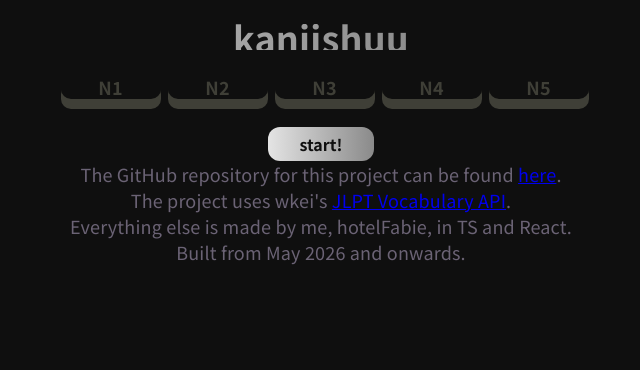
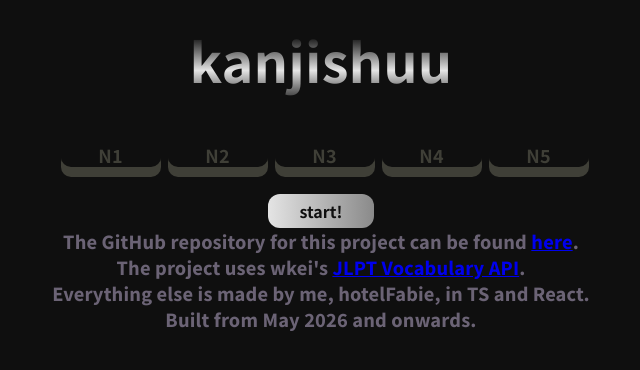
Before and after one commit to hotelFabie/kanjishuu, a React (Vite) app in the folder frontend/: page / in a window 1280 px wide. Shown: the top 370 px of the page, without its empty margins (319-959 px from the left). Built offline with nearby package versions, Linux system fonts and the light colour scheme.

Commit message:
possible gradient fix.

```diff
--- a/frontend/src/index.css
+++ b/frontend/src/index.css
@@ -1,5 +1,4 @@
 @import url('https://fonts.googleapis.com/css2?family=Noto+Sans+JP:wght@100..900&display=swap');
-
 /*matches root document, so it would be ideal to use this instead, having some sort of commons across the whole application.*/
 :root {
   --text: #6b6375;
@@ -19,6 +18,8 @@
   --mono: ui-monospace, Consolas, monospace;
 
   font: 18px/145% var(--sans);
+  font-weight: 800;
+  font-style: normal;
   letter-spacing: 0.18px;
   color-scheme: light dark;
   color: var(--text);
@@ -99,12 +100,19 @@ button {
 h1,
 h2 {
   /*color: #e4e4e4;*/
-  background-image: linear-gradient(90deg, #e4e4e4, #4e4e4e);
+  font-size: 3em;
+
+  /*for text gradient not to be cut off.*/
+  padding-top: 0.2em;
+  padding-bottom: 0.6em;
+
+  background-image: linear-gradient(0deg, #0f0f0f 0%, #e4e4e4 50%, #0f0f0f 100%);
+
   -webkit-background-clip: text;
   background-clip: text;
+
+  -webkit-text-fill-color: transparent;
   color: transparent;
-  /*font-family: var(--heading);*/
-  /*font-weight: 500;*/
 }
 
 /*change as seen fit.*/
--- a/frontend/src/subpages/PracticePage.tsx
+++ b/frontend/src/subpages/PracticePage.tsx
@@ -23,8 +23,8 @@ export function PracticePage() {
 
     //WIP: need to add a state to all the cards that they are accepted.
     const [cards, setCards] = useState<Card[]>([]);
-    const [isLoading, setIsLoading] = useState<Boolean>(true);
-    const isComplete : boolean = !isLoading && cards.every(card => card.hasCorrectUserAnswer === true); //
+    const [isLoading, setIsLoading] = useState<Boolean>(true); //this will probably only be necessary if....
+    const isComplete : boolean = !isLoading && cards.every(card => card.hasCorrectUserAnswer === true);
 
     const location = useLocation();
     const chosenLevels = location.state.levels;
@@ -54,17 +54,11 @@ export function PracticePage() {
 
         console.log("useEffect triggered.");
 
-        //no point in fetching if this is true.
-        if (isComplete) {
-            navigate("/review");
-            return;
-        }
-
         //this is a promise remake of what i am having under this construction.
         async function loadCards() {
             const ssCards: string | null = sessionStorage.getItem('cards');
 
-            //only do this fetch and all of the setters if so needed.
+            //No point in fetching if we already have relevant data.
             if (ssCards !== null) {
                 const cards = JSON.parse(ssCards);
                 setCards(cards);
@@ -93,6 +87,13 @@ export function PracticePage() {
 
     }, [chosenLevels]);
 
+    useEffect(() => {
+        //no point in fetching if this is true.
+        if (isComplete) {
+            navigate("/review");
+            return;
+        }
+    });
 
     function addChouonpuLetter(letter : string) : void {
         if (textInput.current !== null) {
```
